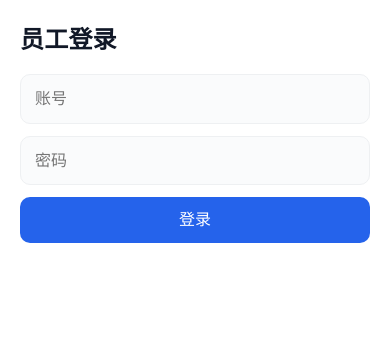
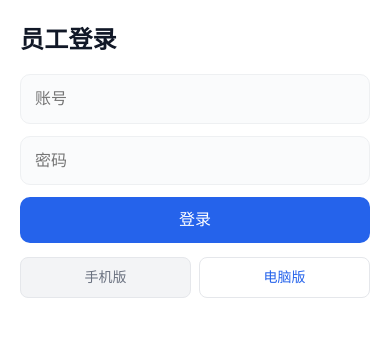
Before and after one commit to redyuxiplayer-coder/CODEX, a FastAPI app: page /login in a window 390 px wide. Shown: the top 337 px of the page. Run offline with FastAPI, Linux system fonts and the light colour scheme; some libraries are stand-ins or nearby versions.

Commit message:
feat: add desktop version entry to mobile login page

```diff
--- a/app/static/app.css
+++ b/app/static/app.css
@@ -538,3 +538,28 @@ body.mobile {
 .mobile td {
   padding: 10px 8px;
 }
+
+.version-switch {
+  display: grid;
+  grid-template-columns: repeat(2, minmax(0, 1fr));
+  gap: 8px;
+  margin-top: 14px;
+}
+
+.version-switch-item {
+  display: block;
+  text-align: center;
+  padding: 8px 10px;
+  border: 1px solid #e5e7eb;
+  border-radius: 8px;
+  font-size: 14px;
+  color: #2563eb;
+  text-decoration: none;
+  background: #ffffff;
+}
+
+.version-switch-item.is-active {
+  background: #f3f4f6;
+  color: #6b7280;
+  cursor: default;
+}
--- a/app/templates/mobile/login.html
+++ b/app/templates/mobile/login.html
@@ -4,7 +4,7 @@
   <meta charset="utf-8">
   <meta name="viewport" content="width=device-width, initial-scale=1">
   <title>员工登录</title>
-  <link rel="stylesheet" href="/static/app.css?v=20260804-7">
+  <link rel="stylesheet" href="/static/app.css?v=20260907-1">
 </head>
 <body class="mobile">
   <main class="phone-card">
@@ -15,6 +15,10 @@
       <input name="password" type="password" placeholder="密码" required>
       <button>登录</button>
     </form>
+    <div class="version-switch" role="group" aria-label="版本选择">
+      <span class="version-switch-item is-active">手机版</span>
+      <a class="version-switch-item" href="/app">电脑版</a>
+    </div>
   </main>
 </body>
 </html>
```
Also changed, not shown: tests/test_pages.py (+8 -0 lines).
